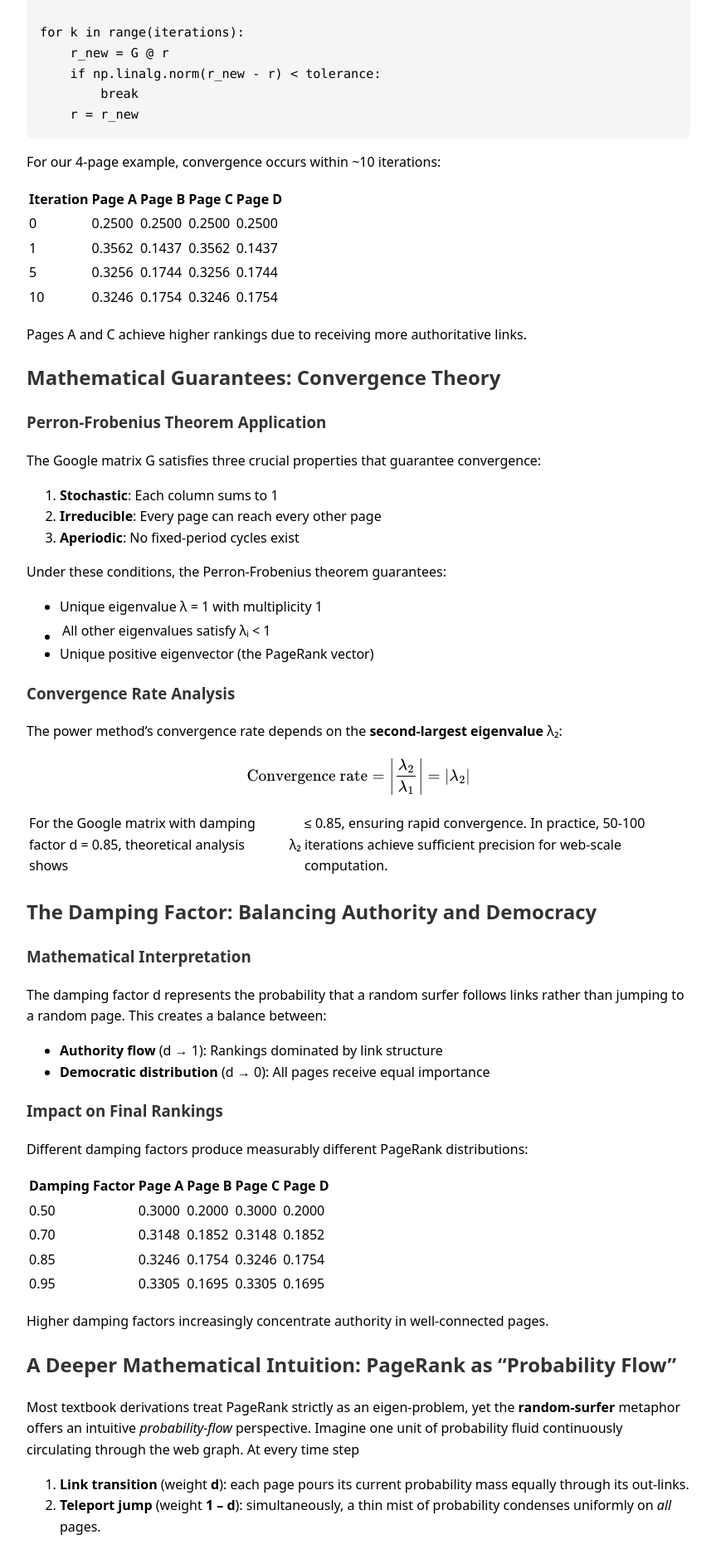
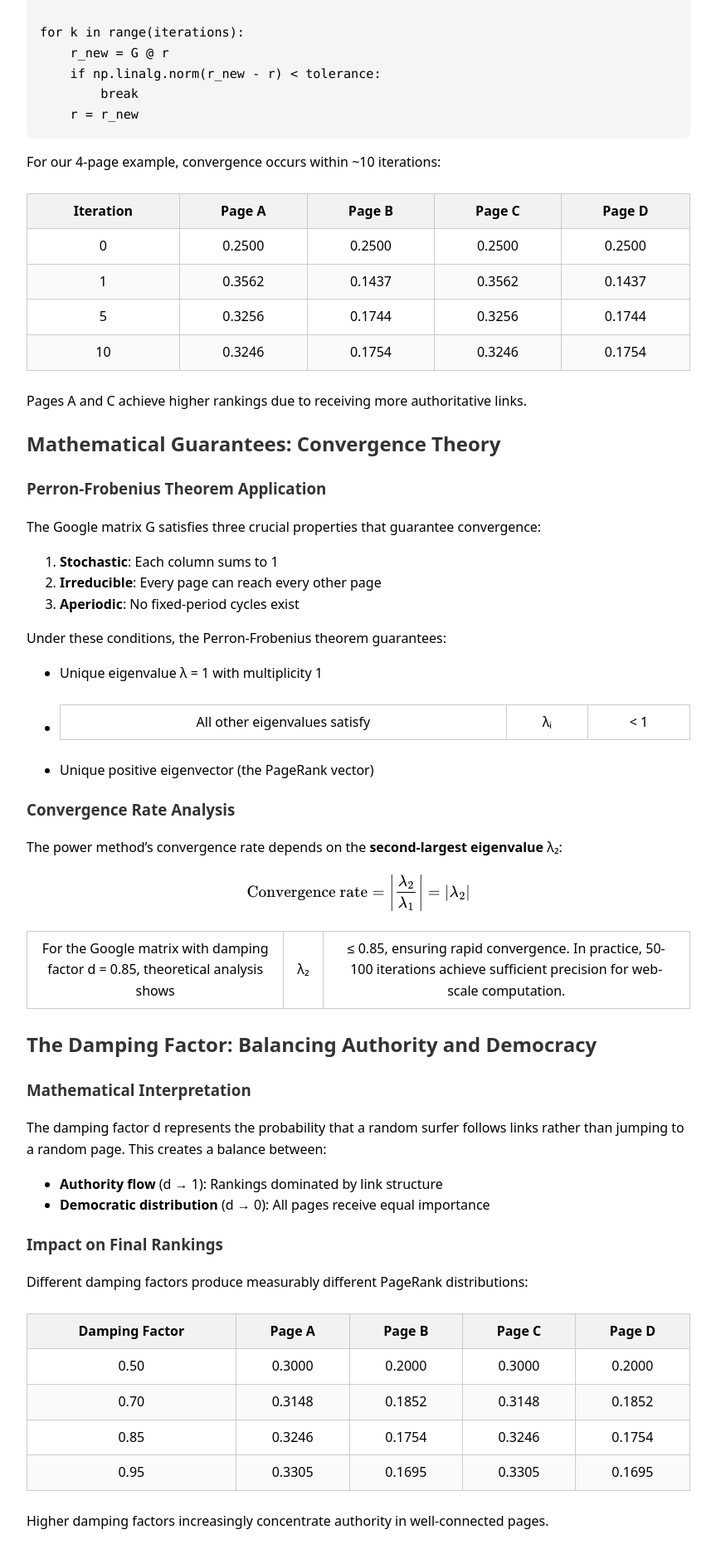
Before and after one commit to Shreyas-Dharmatti/Discrete-Mathematics-Project, a Jekyll site: the page built from index.md, in a window 1280 px wide. Shown: the part 2603-4476 px from the top of the page at 83% size, without its empty margins (208-1071 px from the left). Built offline with Jekyll 4.4.1, drawn with Linux system fonts in a browser that asks for light colours.

Commit message:
Update default.html

```diff
--- a/_layouts/default.html
+++ b/_layouts/default.html
@@ -35,6 +35,26 @@
     h1, h2, h3 {
       color: #333;
     }
+      table {
+    width: 100%;
+    border-collapse: collapse;
+    margin: 1.5em 0;
+  }
+
+  th, td {
+    border: 1px solid #ccc;
+    padding: 0.5em 1em;
+    text-align: center;
+  }
+
+  th {
+    background: #f2f2f2;
+    font-weight: bold;
+  }
+
+  tr:nth-child(even) {
+    background: #fafafa;
+  }
   </style>
 </head>
 <body>
```
